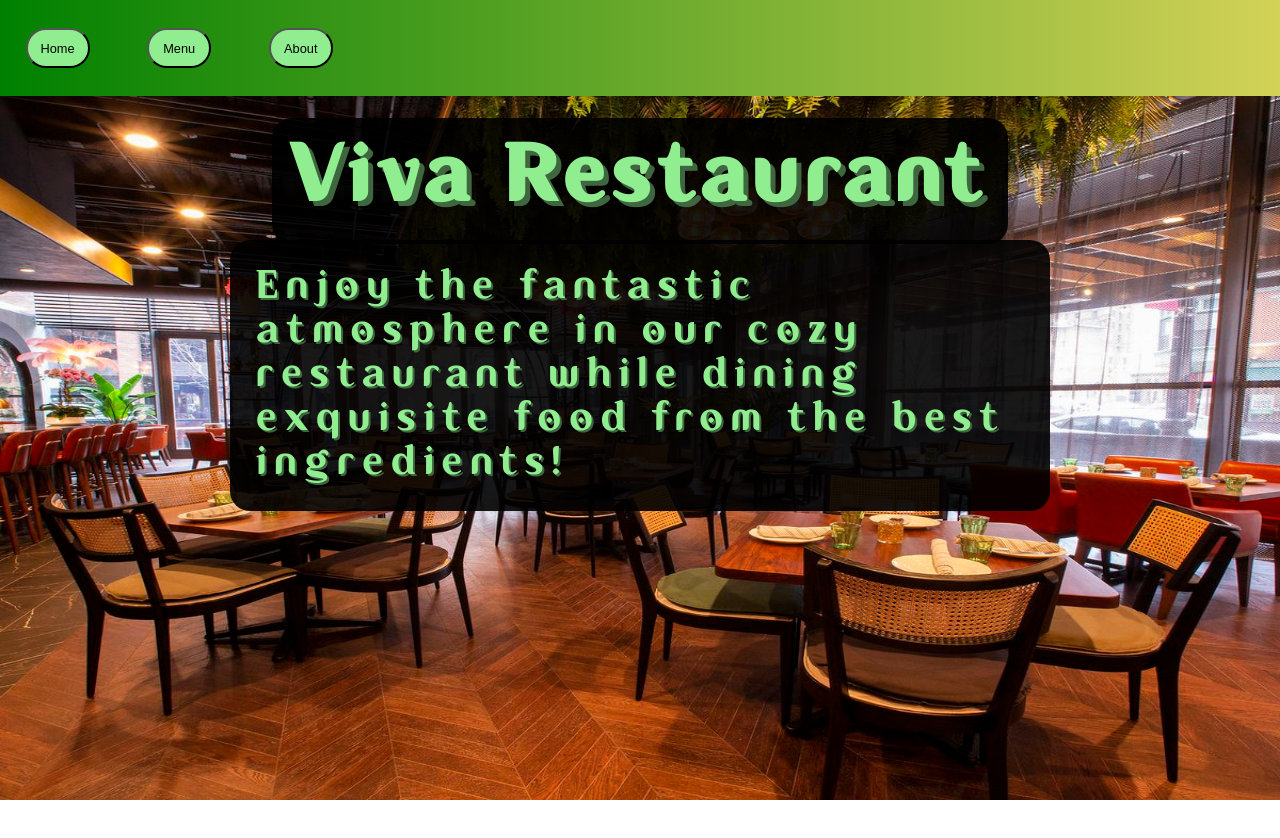
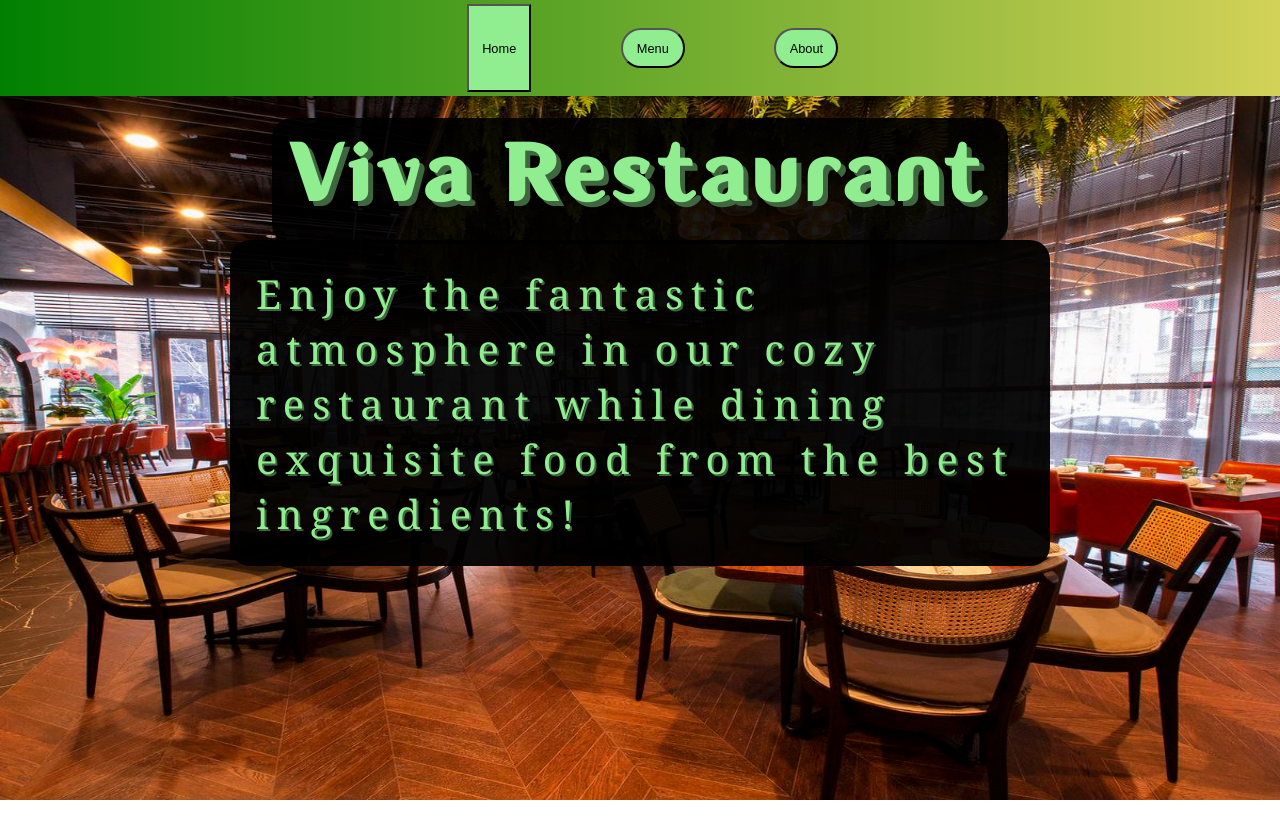
Before and after one commit to biandresen/RestaurantPage, a website built with webpack: page src/index.html in a window 1280 px wide. Both pictures are taken after a click on the button "Home". Built offline with nearby package versions, Linux system fonts and the light colour scheme.

Commit message:
feat: add dynamic animation tabs

```diff
--- a/src/about.js
+++ b/src/about.js
@@ -1,5 +1,5 @@
 import about from "./assets/images/about.jpg";
-import {removeContent} from "./removeContent.js";
+import { removeContent } from "./removeContent.js";
 
 export function aboutTab() {
   removeContent();
@@ -18,7 +18,7 @@ export function aboutTab() {
 
   const paragraphText = document.createElement("p");
   paragraphText.textContent =
-      "We are a small cozy restaurant placed in the peripheral of the city center with a staff of 4 waiters and 1 chef and 2 helpers. Please come in and try our delicious food.";
+    "We are a small cozy restaurant placed in the peripheral of the city center with a staff of 4 waiters, 1 chef and 2 helpers. Please come in and try our delicious food. You can find us here: <Address>";
   paragraphText.classList.add("home-page-text");
   content.appendChild(paragraphText);
 }
--- a/src/index.js
+++ b/src/index.js
@@ -7,7 +7,28 @@ const homepageBtn = document.querySelector("#home-btn");
 const menuBtn = document.querySelector("#menu-btn");
 const aboutBtn = document.querySelector("#about-btn");
 homepageTab();
+homepageBtn.classList.add("focused-btn");
 
-homepageBtn.addEventListener("click", homepageTab);
-menuBtn.addEventListener("click", menuTab);
-aboutBtn.addEventListener("click", aboutTab);
+homepageBtn.addEventListener("click", (e) => {
+  homepageTab();
+  removeFocusedBtn();
+  e.target.classList.add("focused-btn");
+});
+
+menuBtn.addEventListener("click", (e) => {
+  menuTab();
+  removeFocusedBtn();
+  e.target.classList.add("focused-btn");
+});
+
+aboutBtn.addEventListener("click", (e) => {
+  aboutTab();
+  removeFocusedBtn();
+  e.target.classList.add("focused-btn");
+});
+
+function removeFocusedBtn() {
+  homepageBtn.classList.remove("focused-btn");
+  menuBtn.classList.remove("focused-btn");
+  aboutBtn.classList.remove("focused-btn");
+}
--- a/src/style.css
+++ b/src/style.css
@@ -16,9 +16,9 @@ nav {
   width: 100vw;
   height: 12vh;
   display: flex;
-  justify-content: left;
+  justify-content: center;
   align-items: center;
-  gap: 2.5vw;
+  gap: 5vw;
 }
 
 .btn {
@@ -28,6 +28,12 @@ nav {
   font-size: 1vw;
   border-radius: 20px;
   background-color: lightgreen;
+}
+
+.btn:hover {
+  cursor: pointer;
+  transform: scale(1.1);
+  transition: ease 0.2s;
 }
 
 #content {
@@ -57,15 +63,15 @@ nav {
   text-shadow: 5px 5px rgb(63, 103, 63);
 }
 
-.home-page-text {
-  font-family: "CafeFont", sans-serif;
+p {
+  font-family: Georgia, "Times New Roman", Times, serif;
   font-size: 2.5rem;
   color: lightgreen;
   letter-spacing: 8px;
   position: absolute;
   padding: 2vw;
   width: 60vw;
-  background-color: rgba(0, 0, 0, 0.9);
+  background-color: rgba(0, 0, 0, 0.95);
   border-radius: 20px;
   justify-self: center;
   top: 25vh;
@@ -84,6 +90,7 @@ nav {
   justify-self: center;
 }
 
-.focused-btn{
-  height: 10vh;
+.focused-btn {
+  height: 11vh;
+  border-radius: 0px;
 }
```
Lines whose indentation alone changed are shown as unchanged.
